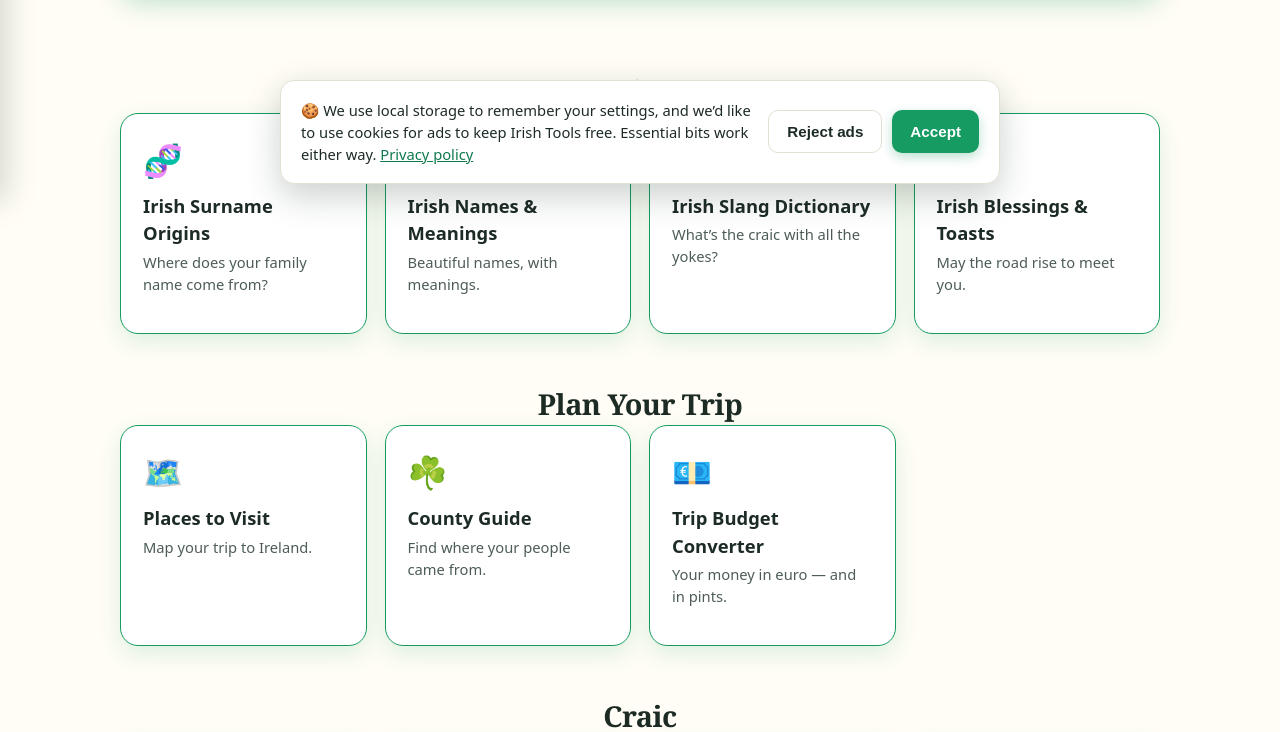
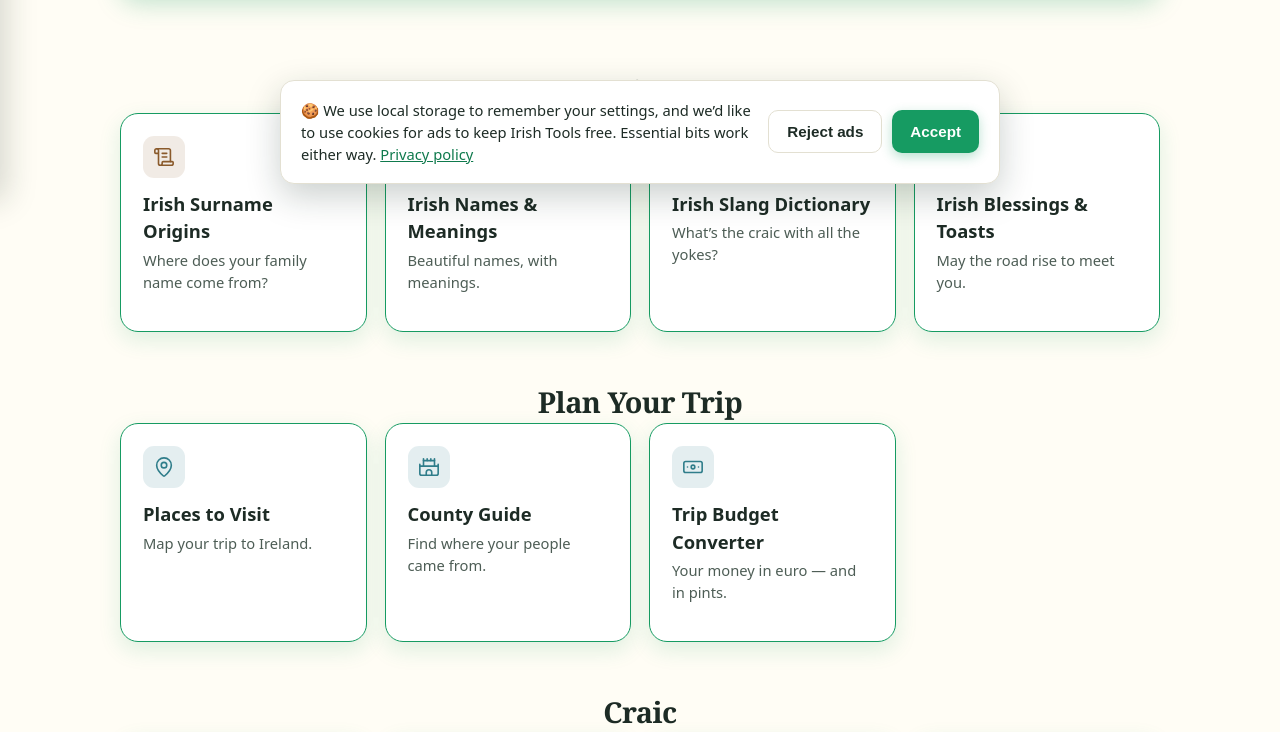
Before and after one commit to JimKidd92/irish-tools, a React (Vite) app: page / in a window 1280 px wide. Shown: the part 600-1332 px from the top of the page. Built offline with nearby package versions, Linux system fonts and the light colour scheme.

Commit message:
Icon system: Lucide line icons replace structural emojis on cards + nav
Tool cards now use consistent line icons in category-tinted tiles (renders
identically across devices, looks designed). Emoji kept for playful in-result
moments. Side nav uses icons too.

```diff
--- a/src/App.jsx
+++ b/src/App.jsx
@@ -3,6 +3,7 @@
 import ConsentBanner from './components/ConsentBanner.jsx'
 import SideNav from './components/SideNav.jsx'
 import Logo from './components/Logo.jsx'
+import ToolIcon from './components/ToolIcon.jsx'
 import AdSpace from './components/AdSpace.jsx'
 import { toolsByCategory } from './data/tools.js'
 import { metaFor, pathFor, SITE_URL } from './data/seo.js'
@@ -376,8 +377,8 @@
 function ToolCardInner({ tool }) {
   return (
     <>
-      <span className="tool-card__emoji" aria-hidden="true">
-        {tool.emoji}
+      <span className={`tool-card__icon tool-card__icon--${categorySlug(tool.category)}`}>
+        <ToolIcon name={tool.icon} size={22} />
       </span>
       <h3 className="tool-card__name">{tool.name}</h3>
       <p className="tool-card__tagline">{tool.tagline}</p>
@@ -385,3 +386,7 @@
     </>
   )
 }
+
+function categorySlug(category) {
+  return (category || '').toLowerCase().replace(/[^a-z]+/g, '-')
+}
--- a/src/components/SideNav.jsx
+++ b/src/components/SideNav.jsx
@@ -1,7 +1,9 @@
 import { useEffect } from 'react'
+import { House, Sparkles, Lock, X } from 'lucide-react'
 import { navigate } from '../hooks/useHashRoute.js'
 import { toolsByCategory } from '../data/tools.js'
 import Logo from './Logo.jsx'
+import ToolIcon from './ToolIcon.jsx'
 
 // Collapsible slide-in navigation drawer with a quick link to every tool.
 export default function SideNav({ open, onClose, route }) {
@@ -40,7 +42,7 @@
             Irish Tools
           </span>
           <button className="sidenav__close" onClick={onClose} aria-label="Close menu">
-            ✕
+            <X size={18} aria-hidden="true" />
           </button>
         </div>
 
@@ -48,13 +50,13 @@
           className={`sidenav__item ${route === 'home' ? 'is-active' : ''}`}
           onClick={() => go('home')}
         >
-          🏠 <span>Home</span>
+          <House size={18} strokeWidth={1.75} aria-hidden="true" /> <span>Home</span>
         </button>
         <button
           className={`sidenav__item sidenav__item--feature ${route === 'quiz' ? 'is-active' : ''}`}
           onClick={() => go('quiz')}
         >
-          🍀 <span>Daily Irish Quiz</span>
+          <Sparkles size={18} strokeWidth={1.75} aria-hidden="true" /> <span>Daily Irish Quiz</span>
         </button>
 
         {groups.map((group) => (
@@ -66,7 +68,7 @@
                 className={`sidenav__item ${route === tool.path ? 'is-active' : ''}`}
                 onClick={() => go(tool.path)}
               >
-                {tool.emoji} <span>{tool.name}</span>
+                <ToolIcon name={tool.icon} size={18} /> <span>{tool.name}</span>
               </button>
             ))}
           </div>
@@ -76,7 +78,7 @@
           className={`sidenav__item sidenav__item--muted ${route === 'privacy' ? 'is-active' : ''}`}
           onClick={() => go('privacy')}
         >
-          🔒 <span>Privacy policy</span>
+          <Lock size={18} strokeWidth={1.75} aria-hidden="true" /> <span>Privacy policy</span>
         </button>
       </nav>
     </>
--- /dev/null
+++ b/src/components/ToolIcon.jsx
@@ -0,0 +1,62 @@
+// Maps a tool's icon name to a Lucide line icon. Named imports tree-shake, so
+// only the icons we actually use end up in the bundle.
+import {
+  Flame,
+  Shirt,
+  CloudDrizzle,
+  Mountain,
+  Sunrise,
+  Coffee,
+  Wallet,
+  CookingPot,
+  CalendarDays,
+  Car,
+  Beer,
+  Quote,
+  BookOpen,
+  Hop,
+  ScrollText,
+  Baby,
+  MapPin,
+  Castle,
+  MessageSquare,
+  HeartHandshake,
+  Flag,
+  Clover,
+  Phone,
+  Banknote,
+  Sparkles,
+} from 'lucide-react'
+
+const ICONS = {
+  Flame,
+  Shirt,
+  CloudDrizzle,
+  Mountain,
+  Sunrise,
+  Coffee,
+  Wallet,
+  CookingPot,
+  CalendarDays,
+  Car,
+  Beer,
+  Quote,
+  BookOpen,
+  Hop,
+  ScrollText,
+  Baby,
+  MapPin,
+  Castle,
+  MessageSquare,
+  HeartHandshake,
+  Flag,
+  Clover,
+  Phone,
+  Banknote,
+  Sparkles,
+}
+
+export default function ToolIcon({ name, size = 22, ...rest }) {
+  const Cmp = ICONS[name] || Sparkles
+  return <Cmp size={size} strokeWidth={1.75} aria-hidden="true" {...rest} />
+}
--- a/src/data/tools.js
+++ b/src/data/tools.js
@@ -4,6 +4,7 @@
 export const tools = [
   {
     id: 'surnames',
+    icon: 'ScrollText',
     emoji: '🧬',
     name: 'Irish Surname Origins',
     tagline: 'Where does your family name come from?',
@@ -13,6 +14,7 @@
   },
   {
     id: 'names',
+    icon: 'Baby',
     emoji: '📛',
     name: 'Irish Names & Meanings',
     tagline: 'Beautiful names, with meanings.',
@@ -22,6 +24,7 @@
   },
   {
     id: 'places',
+    icon: 'MapPin',
     emoji: '🗺️',
     name: 'Places to Visit',
     tagline: 'Map your trip to Ireland.',
@@ -31,6 +34,7 @@
   },
   {
     id: 'counties',
+    icon: 'Castle',
     emoji: '☘️',
     name: 'County Guide',
     tagline: 'Find where your people came from.',
@@ -40,6 +44,7 @@
   },
   {
     id: 'immersion',
+    icon: 'Flame',
     emoji: '🔥',
     name: 'Is the Immersion On?',
     tagline: 'The eternal question, finally answered.',
@@ -49,6 +54,7 @@
   },
   {
     id: 'good-drying',
+    icon: 'Shirt',
     emoji: '🧺',
     name: 'Is There Good Drying Out?',
     tagline: 'Should ya hang the washing on the line?',
@@ -58,6 +64,7 @@
   },
   {
     id: 'cup-of-tea',
+    icon: 'Coffee',
     emoji: '☕',
     name: 'Will Ya Have a Cup of Tea?',
     tagline: 'Ah go on, go on, go on, go on.',
@@ -67,6 +74,7 @@
   },
   {
     id: 'soft-day',
+    icon: 'CloudDrizzle',
     emoji: '🌧️',
     name: 'Is It a Soft Day?',
     tagline: 'Translating the Irish weather forecast.',
@@ -76,6 +84,7 @@
   },
   {
     id: 'foot-the-turf',
+    icon: 'Mountain',
     emoji: '🔥',
     name: 'Is It Time to Foot the Turf?',
     tagline: 'Weather says when the bog’s ready.',
@@ -85,6 +94,7 @@
   },
   {
     id: 'mass-times',
+    icon: 'Sunrise',
     emoji: '🌅',
     name: 'How’s the Form?',
     tagline: 'A grand stretch in the evenings calculator.',
@@ -94,6 +104,7 @@
   },
   {
     id: 'notes-money',
+    icon: 'Wallet',
     emoji: '💶',
     name: 'Whose Round Is It?',
     tagline: 'Never get caught at the bar again.',
@@ -103,6 +114,7 @@
   },
   {
     id: 'spuds',
+    icon: 'CookingPot',
     emoji: '🥔',
     name: 'How Many Spuds?',
     tagline: 'Dinner portions, done properly.',
@@ -112,6 +124,7 @@
   },
   {
     id: 'bank-holiday',
+    icon: 'CalendarDays',
     emoji: '🗓️',
     name: 'Next Bank Holiday',
     tagline: 'When’s the next day off?',
@@ -121,6 +134,7 @@
   },
   {
     id: 'reg',
+    icon: 'Car',
     emoji: '🚗',
     name: 'Reg Plate Decoder',
     tagline: 'What year and county is that reg?',
@@ -130,6 +144,7 @@
   },
   {
     id: 'pints',
+    icon: 'Beer',
     emoji: '🍺',
     name: 'That’s How Many Pints?',
     tagline: 'The only currency that matters.',
@@ -139,6 +154,7 @@
   },
   {
     id: 'mammy',
+    icon: 'Quote',
     emoji: '🗣️',
     name: 'Irish Mammy Says…',
     tagline: 'Words of wisdom, on tap.',
@@ -148,6 +164,7 @@
   },
   {
     id: 'focal',
+    icon: 'BookOpen',
     emoji: '📖',
     name: 'Cúpla Focal',
     tagline: 'A bit of Irish for the day.',
@@ -157,6 +174,7 @@
   },
   {
     id: 'pub',
+    icon: 'Hop',
     emoji: '🍻',
     name: 'Is the Pub Open?',
     tagline: 'Can I get a pint today?',
@@ -166,6 +184,7 @@
   },
   {
     id: 'slang',
+    icon: 'MessageSquare',
     emoji: '💬',
     name: 'Irish Slang Dictionary',
     tagline: 'What’s the craic with all the yokes?',
@@ -175,6 +194,7 @@
   },
   {
     id: 'blessings',
+    icon: 'HeartHandshake',
     emoji: '🙏',
     name: 'Irish Blessings & Toasts',
     tagline: 'May the road rise to meet you.',
@@ -184,6 +204,7 @@
   },
   {
     id: 'how-irish',
+    icon: 'Flag',
     emoji: '🇮🇪',
     name: 'How Irish Are You?',
     tagline: 'Be honest now. The test of tests.',
@@ -193,6 +214,7 @@
   },
   {
     id: 'paddys-day',
+    icon: 'Clover',
     emoji: '☘️',
     name: 'St Patrick’s Day Countdown',
     tagline: 'How long till the green day?',
@@ -202,6 +224,7 @@
   },
   {
     id: 'ring-home',
+    icon: 'Phone',
     emoji: '📞',
     name: 'Can I Ring Home?',
     tagline: 'The time in Ireland, right now.',
@@ -211,6 +234,7 @@
   },
   {
     id: 'trip-budget',
+    icon: 'Banknote',
     emoji: '💶',
     name: 'Trip Budget Converter',
     tagline: 'Your money in euro — and in pints.',
--- a/src/index.css
+++ b/src/index.css
@@ -250,6 +250,16 @@
   transition: background 0.12s ease;
 }
 
+.sidenav__item svg {
+  flex: 0 0 auto;
+  color: var(--ink-soft);
+}
+
+.sidenav__item.is-active svg,
+.sidenav__item--feature svg {
+  color: var(--green);
+}
+
 .sidenav__item:hover {
   background: var(--surface-alt);
 }
@@ -589,11 +599,28 @@
   opacity: 0.82;
 }
 
-.tool-card__emoji {
-  font-size: 2rem;
-  display: block;
-  margin-bottom: 8px;
-}
+.tool-card__icon {
+  width: 42px;
+  height: 42px;
+  border-radius: 11px;
+  display: inline-flex;
+  align-items: center;
+  justify-content: center;
+  margin-bottom: 12px;
+  color: var(--green-dark);
+  background: rgba(22, 155, 98, 0.12);
+}
+
+/* Per-category icon tints so the grid reads as organised, not random. */
+.tool-card__icon--heritage { color: #8a5a2b; background: rgba(138, 90, 43, 0.12); }
+.tool-card__icon--plan-your-trip { color: #2f7d8a; background: rgba(47, 125, 138, 0.13); }
+.tool-card__icon--craic { color: var(--orange); background: rgba(255, 122, 24, 0.13); }
+.tool-card__icon--weather { color: #3b6fa8; background: rgba(59, 111, 168, 0.13); }
+.tool-card__icon--handy { color: var(--green-dark); background: rgba(22, 155, 98, 0.12); }
+
+[data-theme='dark'] .tool-card__icon--heritage { color: #d2a06a; }
+[data-theme='dark'] .tool-card__icon--plan-your-trip { color: #6cc6d4; }
+[data-theme='dark'] .tool-card__icon--weather { color: #8fb6e6; }
 
 .tool-card__name {
   margin: 0 0 4px;
```
